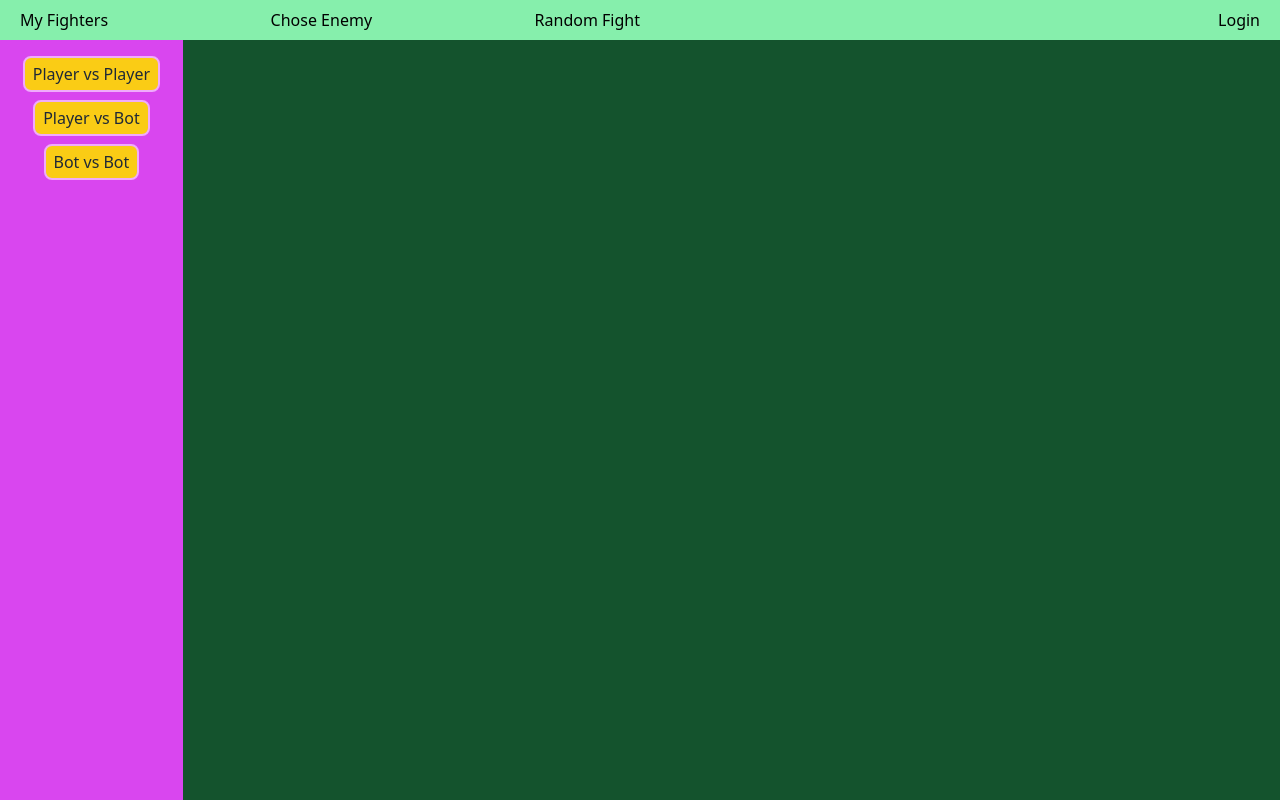
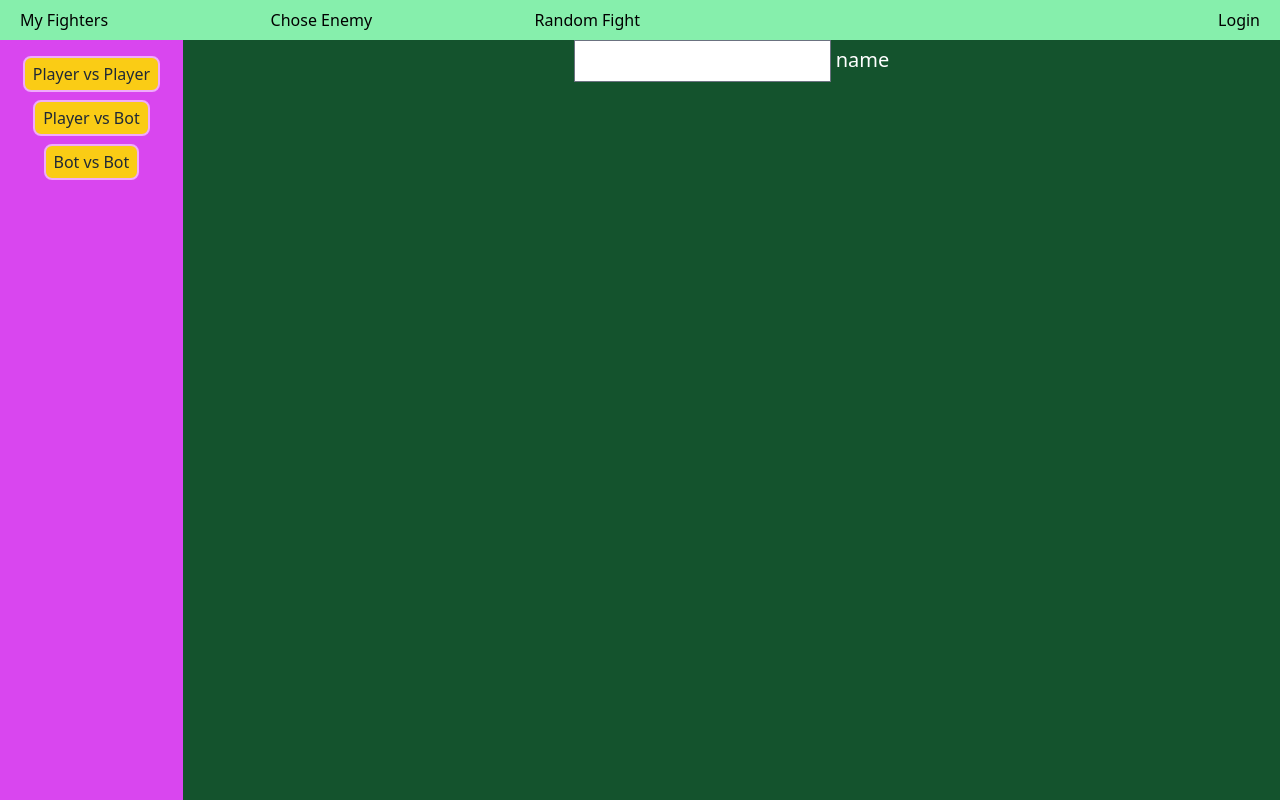
Before and after one commit to Podexus23/19-field-of-experiments, a website with bundled scripts: page src/index.html in a window 1280 px wide. Built offline with nearby package versions, Linux system fonts and the light colour scheme.

Commit message:
refactor: making block plan

```diff
--- a/src/index.html
+++ b/src/index.html
@@ -50,6 +50,14 @@
     <main
       class="main flex h-auto w-auto flex-col items-center text-xl text-white"
     >
+      <form class="create-hero">
+        <label for=""><input type="text" /> name</label>
+        <!-- base state counter -->
+        <!-- add stat to strength -->
+        <!-- add stat to stamina -->
+        <!-- choose coloro for fighter -->
+        <!-- show img of fighter -->
+      </form>
       <section
         class="battle-log text- mt-2 hidden h-28 max-w-xl overflow-y-scroll bg-slate-50"
       ></section>
```
